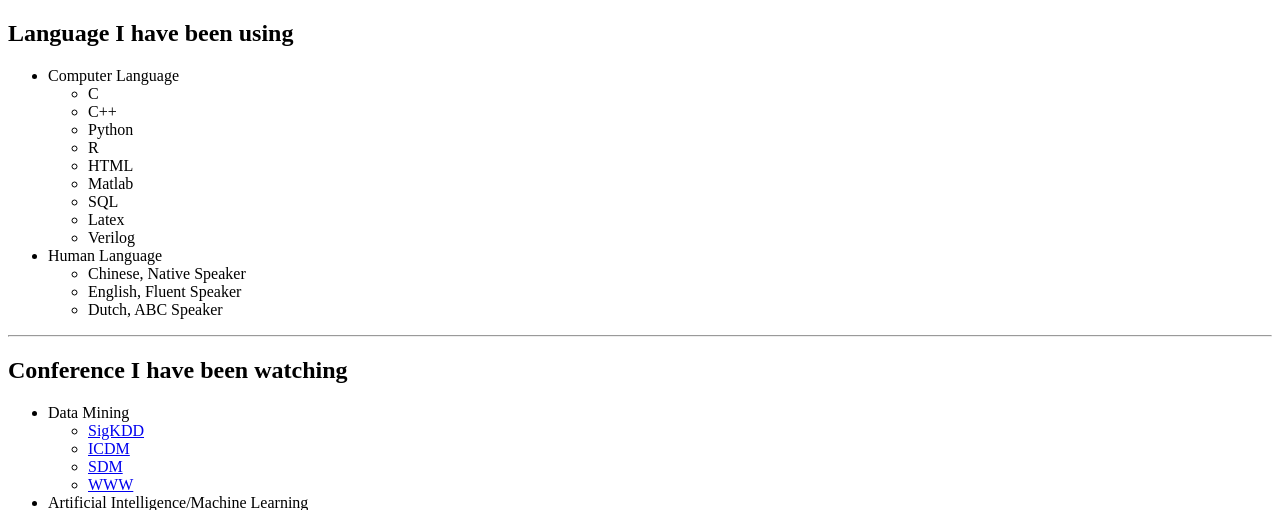
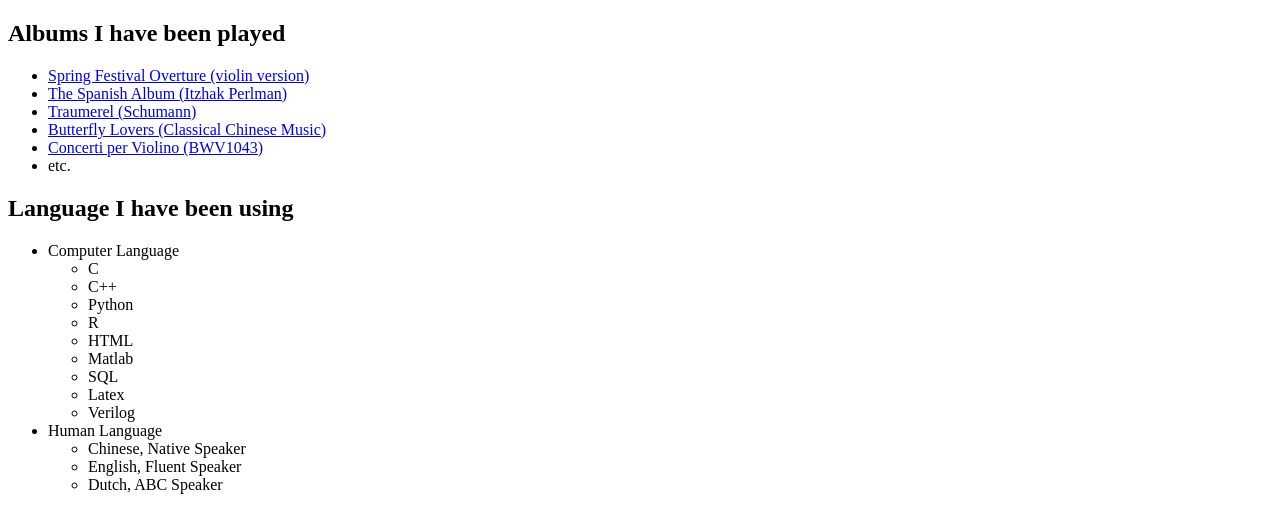
Before and after one commit to ustcmike/ustcmike.github.io, a Jekyll site: the page built from misc.md, in a window 1280 px wide, cut to the strip 108-618 px from the top of the page. Built offline with Jekyll 4.4.1, drawn with Linux system fonts in a browser that asks for light colours; nearby versions of some CDN libraries; our own code applies the rules of GitHub Pages for plain Markdown files; some of the changed text lies outside the part shown.

Commit message:
update information

```diff
--- a/misc.md
+++ b/misc.md
@@ -3,6 +3,13 @@ layout: default
 section: misc
 title: "Hang Wang: MISC"
 ---
+## Albums I have been played
+  * [Spring Festival Overture (violin version)](https://youtu.be/Qy_Kozzsspo)
+  * [The Spanish Album (Itzhak Perlman)](http://www.itzhakperlman.com/)
+  * [Traumerel (Schumann)](https://youtu.be/rCq5ztIv9Vg)
+  * [Butterfly Lovers (Classical Chinese Music)](https://youtu.be/Kl2f4b76aR4)
+  * [Concerti per Violino (BWV1043)](https://youtu.be/Z4LFjuWvwzw)
+  * etc.
 
 ## Language I have been using
   * Computer Language
@@ -19,32 +26,3 @@ title: "Hang Wang: MISC"
     - Chinese, Native Speaker
     - English, Fluent Speaker
     - Dutch, ABC Speaker
-
-
----
-
-## Conference I have been watching
-  * Data Mining
-    - [SigKDD](http://www.sigkdd.org/)
-    - [ICDM](http://www.cs.uvm.edu/~icdm/)
-    - [SDM](http://www.siam.org/meetings/sdm07/)
-    - [WWW](http://www.iw3c2.org/conferences)
-  * Artificial Intelligence/Machine Learning
-    - [NIPS](https://nips.cc/)
-    - [ICML](https://icml.cc/)
-    - [CVPR](http://cvpr2018.thecvf.com/)
-    - [AAAI](https://aaai.org/Conferences/AAAI-18/)
-
----
-
-## Useful Links
-  * Dream Corporation Researchers
-    - [Jiawei Han](http://hanj.cs.illinois.edu/)
-    - [Huan Sun](http://web.cse.ohio-state.edu/~sun.397/)
-    - [Jiebo Luo](http://www.cs.rochester.edu/u/jluo/)
-    - [Hui Xiong](http://datamining.rutgers.edu/)
-  * Great Resources
-    - [Data Mining, MIT OCW](http://ocw.mit.edu/OcwWeb/Sloan-School-of-Management/15-062Data-MiningSpring2003/CourseHome/)
-    - [Data Mining Group, Tsinghua](http://dbgroup.cs.tsinghua.edu.cn/dmg.html)
-    - [KDD oral presentations video](http://www.videolectures.net)
-    - [A google co-op search engine for Data Mining](http://www.google.com/coop/cse?cx=006422944775554126616:ixcd3tdxkke)
```
Also changed, not shown: backup.mdown (added, +22 -0 lines), index.md (+5 -2 lines).
